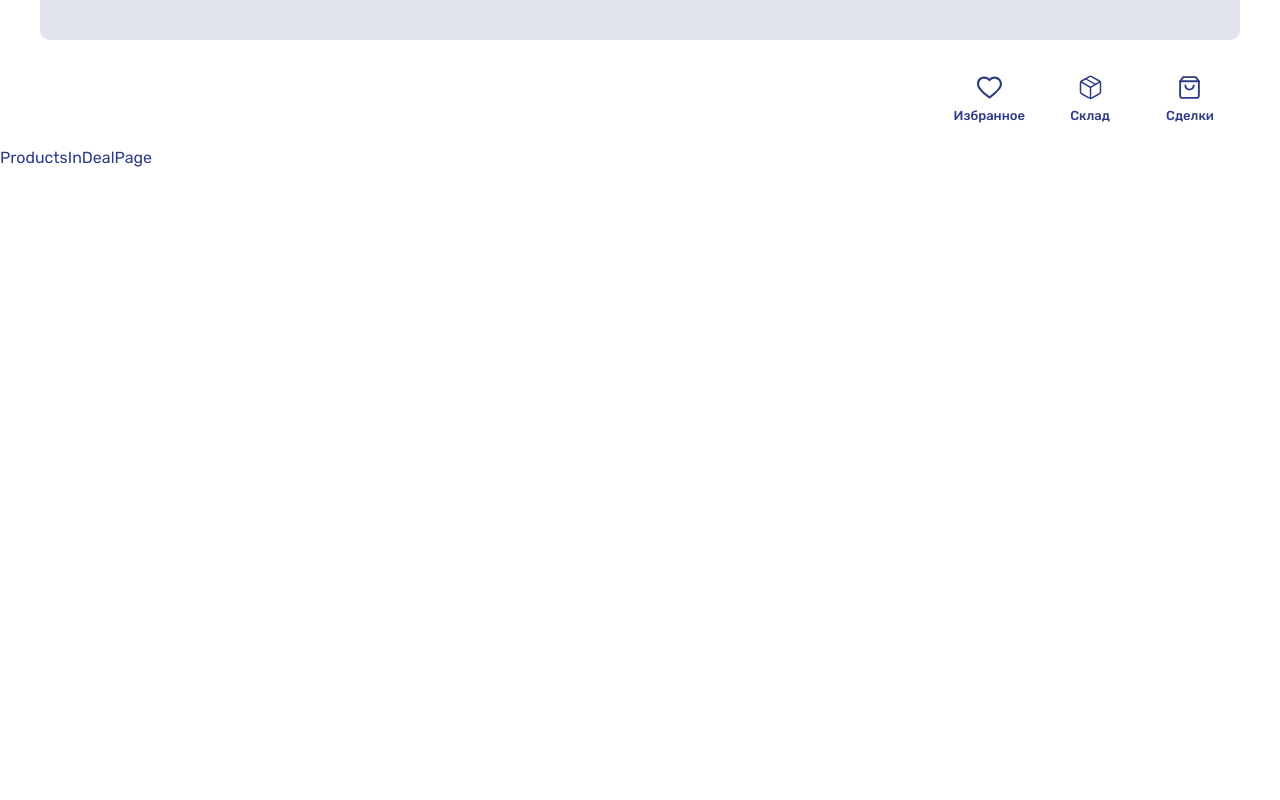
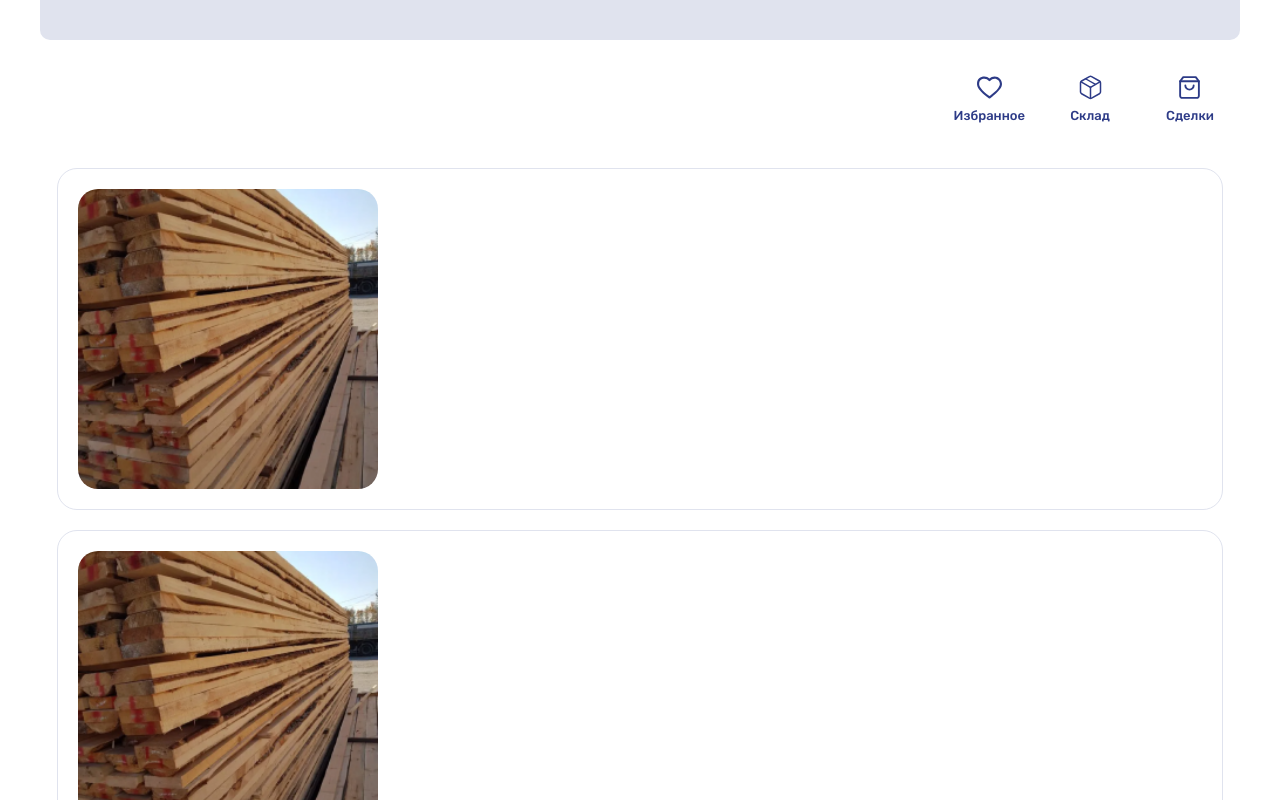
Before and after one commit to DoWh/test-task-1, a React (Create React App) app: page /deals in a window 1280 px wide. Shown: the top 800 px of the page. Built offline with nearby package versions, Linux system fonts and the light colour scheme; a web font is replaced by a local one.

Commit message:
add ProductCard component and create sections for it

```diff
--- /dev/null
+++ b/src/components/ProductCard/ImageSection/ImageSection.module.css
@@ -0,0 +1,7 @@
+.img {
+	margin: 20px;
+	user-select: none;
+	border-radius: 20px;
+	width: 300px;
+	height: 300px;
+}
--- /dev/null
+++ b/src/components/ProductCard/ImageSection/index.tsx
@@ -0,0 +1,18 @@
+import { FC } from 'react'
+import styles from './ImageSection.module.css'
+
+interface IProp {
+	img: string
+}
+
+const ImageSection: FC<IProp> = ({ img }) => {
+	return (
+		<img
+			src={img}
+			alt=''
+			className={styles.img}
+		/>
+	)
+}
+
+export default ImageSection
--- /dev/null
+++ b/src/components/ProductCard/ProductCard.module.css
@@ -0,0 +1,8 @@
+.product_card {
+	display: flex;
+	align-items: space-between;
+	border: 1px solid #e0e3ee;
+	border-radius: 20px;
+	max-width: 1166px;
+	margin: 20px auto;
+}
--- /dev/null
+++ b/src/components/ProductCard/index.tsx
@@ -0,0 +1,20 @@
+import { FC } from 'react'
+import cardPNG from '../../assets/CardImg.png'
+import { IProductCard } from '../../models/IProductCard'
+import ImageSection from './ImageSection'
+import styles from './ProductCard.module.css'
+
+interface IProp {
+	data: IProductCard
+}
+
+const ProductCard: FC<IProp> = ({ data }) => {
+	console.log(data)
+	return (
+		<div className={styles.product_card}>
+			<ImageSection img={cardPNG} />
+		</div>
+	)
+}
+
+export default ProductCard
--- a/src/pages/ProductsInDealPage.tsx
+++ b/src/pages/ProductsInDealPage.tsx
@@ -1,7 +1,20 @@
 import { FC } from 'react'
+import ProductCard from '../components/ProductCard'
+import { useAppSelector } from '../hooks/useAppSelector'
 
 const ProductsInDealPage: FC = () => {
-	return <div>ProductsInDealPage</div>
+	const ProductCards = useAppSelector(state => state.ProductCardsReducer)
+
+	return (
+		<main>
+			{ProductCards.map(item => (
+				<ProductCard
+					data={item}
+					key={item.id}
+				/>
+			))}
+		</main>
+	)
 }
 
 export default ProductsInDealPage
--- a/src/types/styles.d.ts
+++ b/src/types/styles.d.ts
@@ -10,3 +10,7 @@ declare module '*.svg' {
 	const src: string
 	export default src
 }
+declare module '*.png' {
+	const src: string
+	export default src
+}
```
